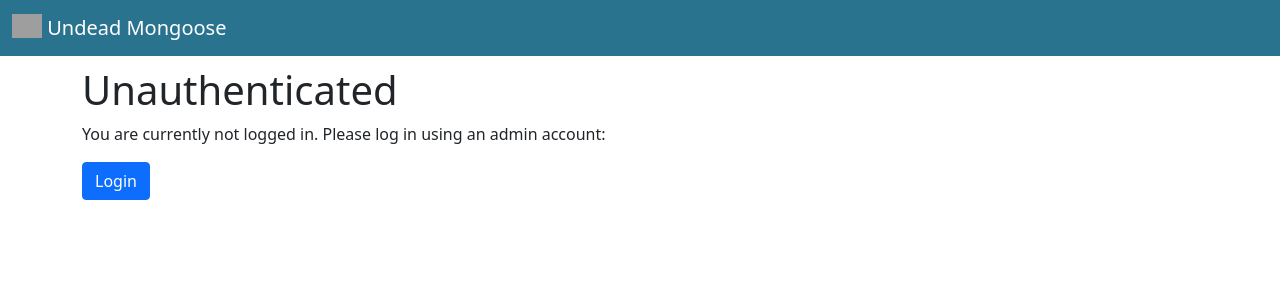
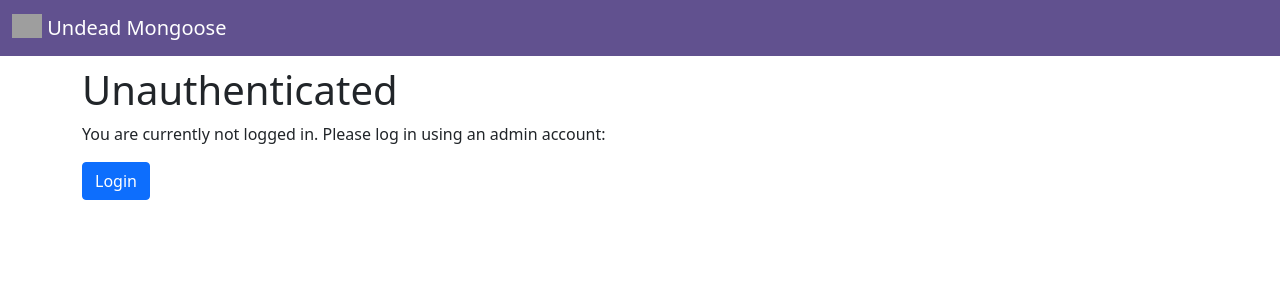
Before and after one commit to svsticky/undead-mongoose, a Django app: template admin_board_view/templates/home.html in a window 1280 px wide. Shown: the top 300 px of the page. Run offline with Django 3.2, Linux system fonts and the light colour scheme; the template is opened without the code that fills it, so the values that code supplies are empty; grey boxes are pictures that could not be loaded.

Commit message:
Updated board color to B18

```diff
--- a/admin_board_view/static/AdminBoardView/styles.css
+++ b/admin_board_view/static/AdminBoardView/styles.css
@@ -6,7 +6,7 @@
 }
 
 .board-color {
-  background-color: #29738f;
+  background-color: #61518f;
 }
 
 .disabled-product {
```
